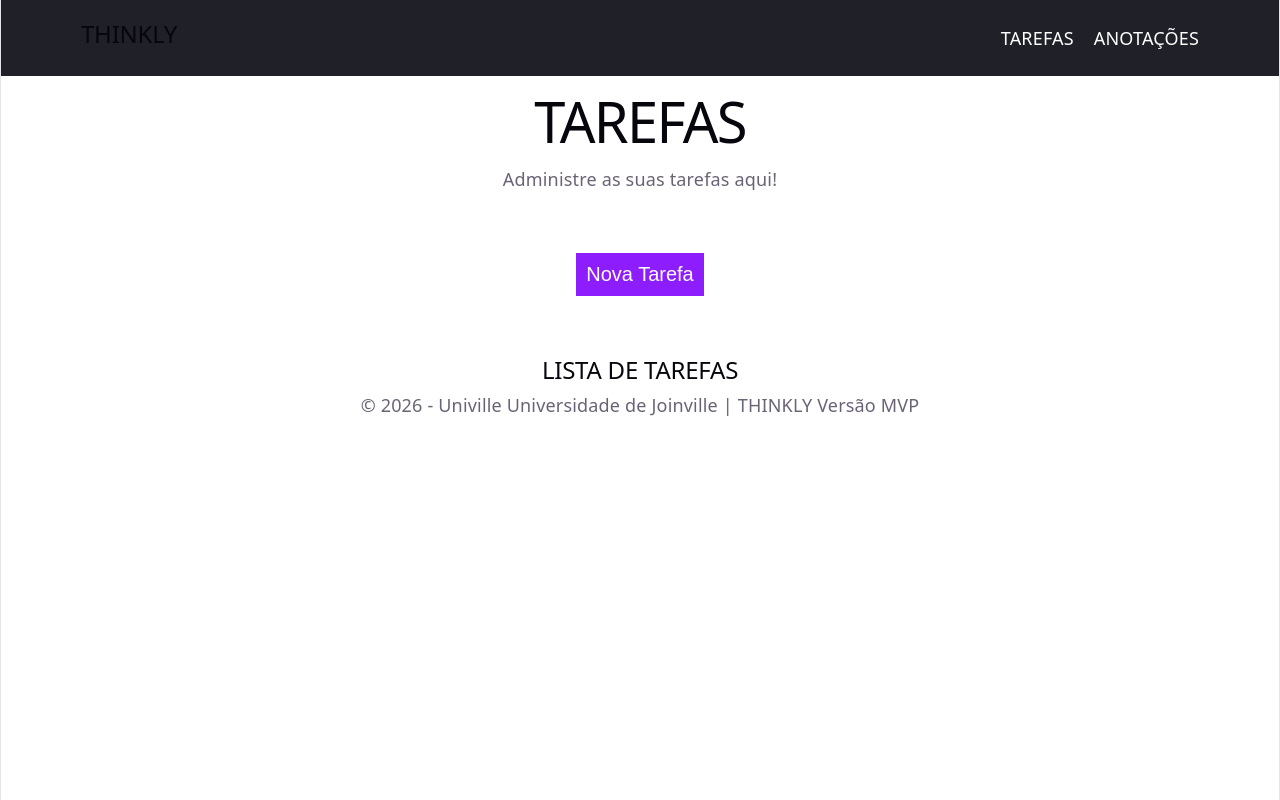
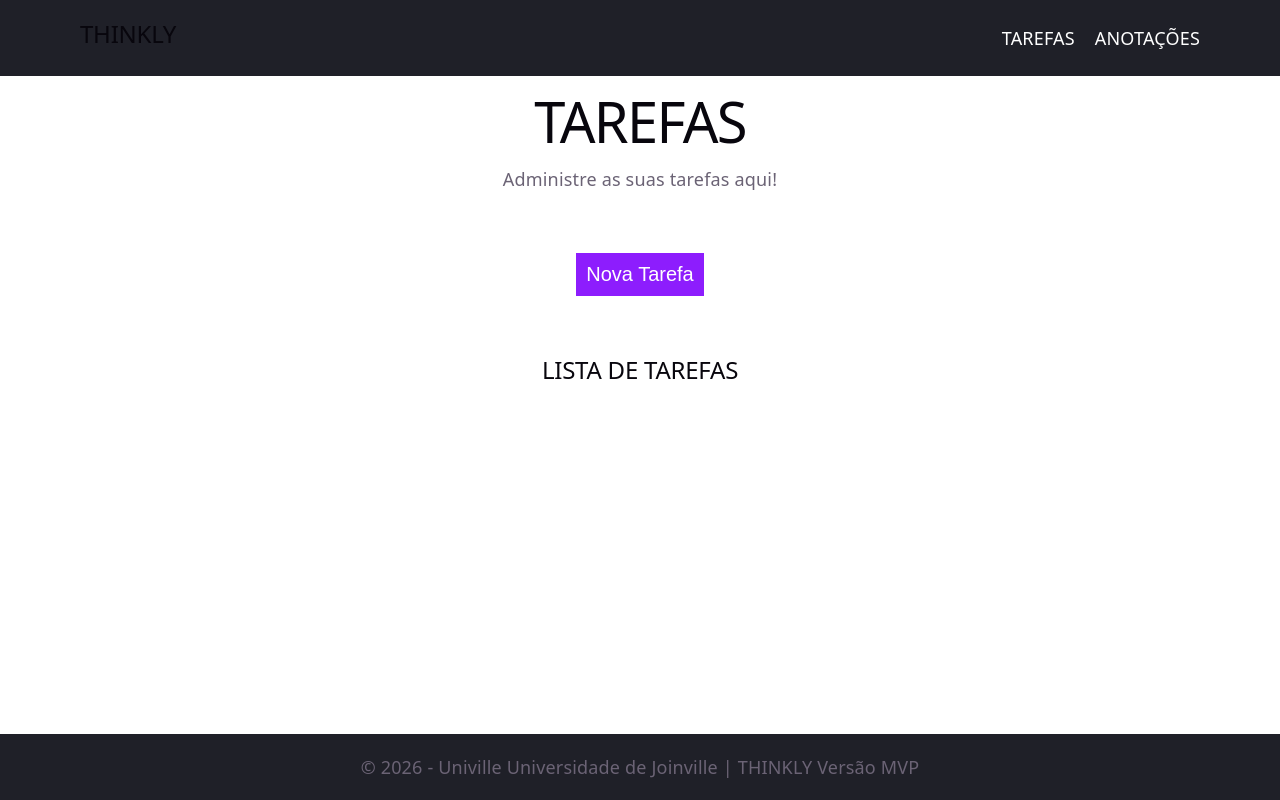
Before and after one commit to Code-Igor/thinkly-mvp, a React (Vite) app: page / in a window 1280 px wide. Built offline with nearby package versions, Linux system fonts and the light colour scheme.

Commit message:
arrumando o layout geral da pagina, com foco em deixar o footer na parte inferior da pagina. Alterações visuais no footer inclusas também

```diff
--- a/src/componentes/layout.jsx
+++ b/src/componentes/layout.jsx
@@ -3,10 +3,10 @@ import Footer from "./Footer";
 
 function Layout({ children }) {
   return (
-    <div className="app-container">
+    <div className="layout">
       <Header />
 
-      <main className="main-content">
+      <main>
         {children}
       </main>
 
--- a/src/index.css
+++ b/src/index.css
@@ -55,14 +55,21 @@ body {
 }
 
 #root {
-  max-width: 100%;
-  margin: 0 auto;
-  text-align: center;
-  border-inline: 1px solid var(--border);
+  width: 100%;
+  min-height: 100svh;
+}
+
+.layout {
+  width: 100%;
   min-height: 100svh;
   display: flex;
   flex-direction: column;
+  text-align: center;
   box-sizing: border-box;
+}
+
+main {
+  flex: 1;
 }
 
 h1,
@@ -94,20 +101,6 @@ p {
   margin: 0;
 }
 
-code,
-.counter {
-  font-family: var(--mono);
-  display: inline-flex;
-  border-radius: 4px;
-  color: var(--text-h);
-}
-
-code {
-  font-size: 15px;
-  line-height: 135%;
-  padding: 4px 8px;
-  background: var(--code-bg);
-}
 
 /* <header> */
 .header{
@@ -135,6 +128,16 @@ code {
 }
 /* </header> */
 
+
+/* <footer> */
+
+footer {
+  padding: 20px;
+  background-color: #1f2028;
+  margin-top: auto;
+}
+
+/* </footer> */
 
 
 /* <form> */
```
